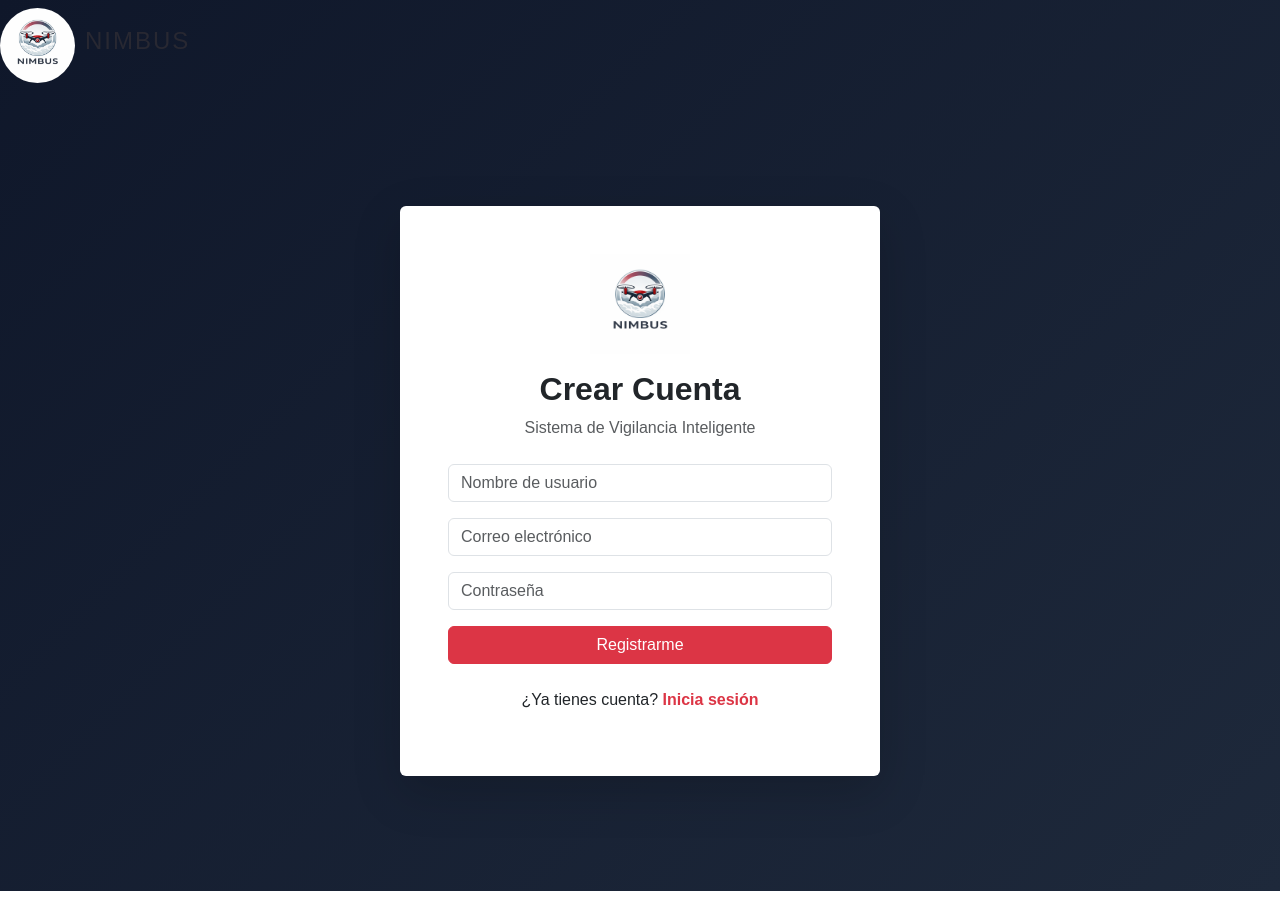
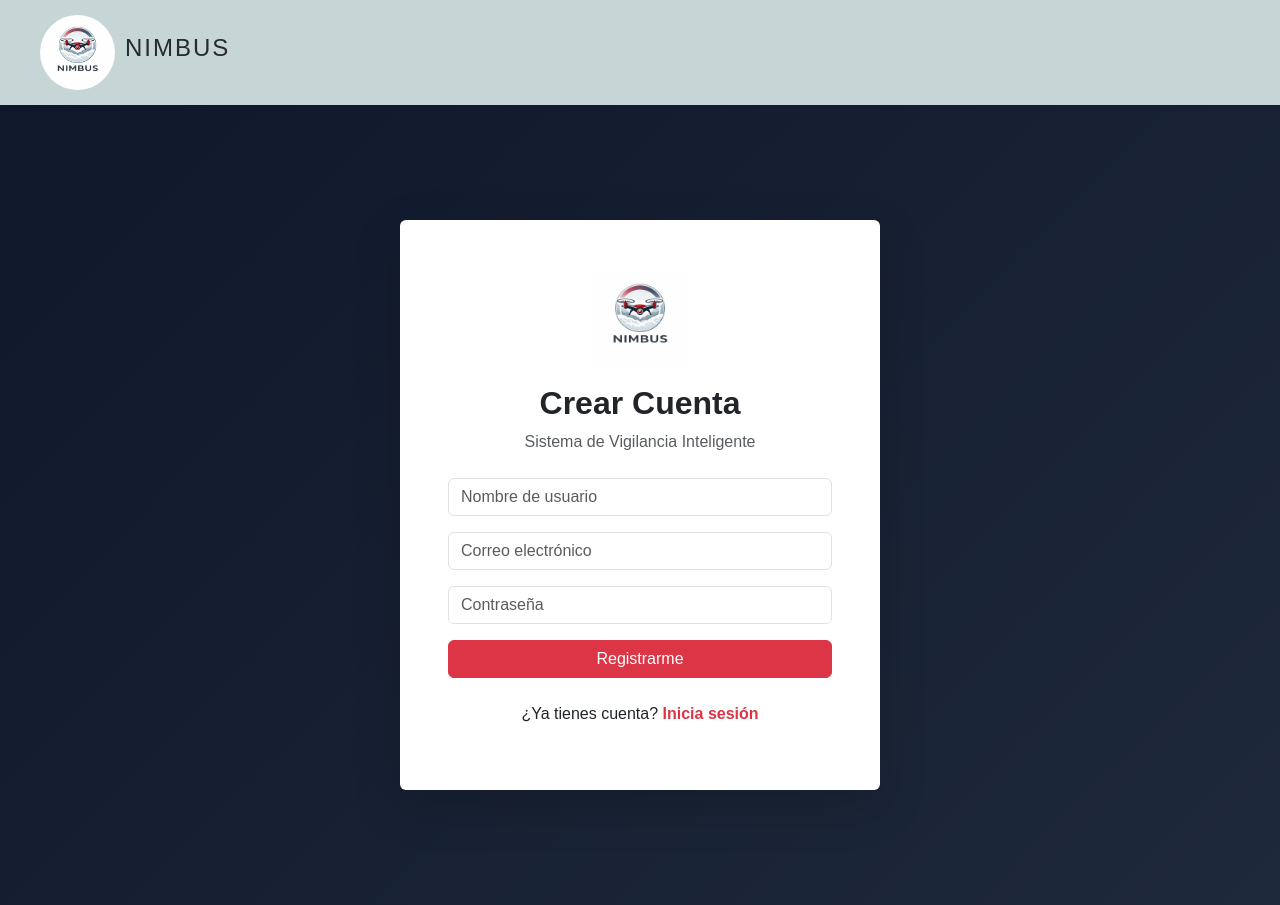
Before and after one commit to leonardoyzg/nimbus-web, a plain HTML site: page register.html in a window 1280 px wide. Drawn offline with nearby package versions, Linux system fonts and the light colour scheme.

Commit message:
Update register.html

```diff
--- a/register.html
+++ b/register.html
@@ -25,7 +25,7 @@
 
     <!-- NAVBAR -->
 
-    <header class="navbar">
+    <header class="navbar-nimbus">
 
         <div class="logo-area">
 
```
